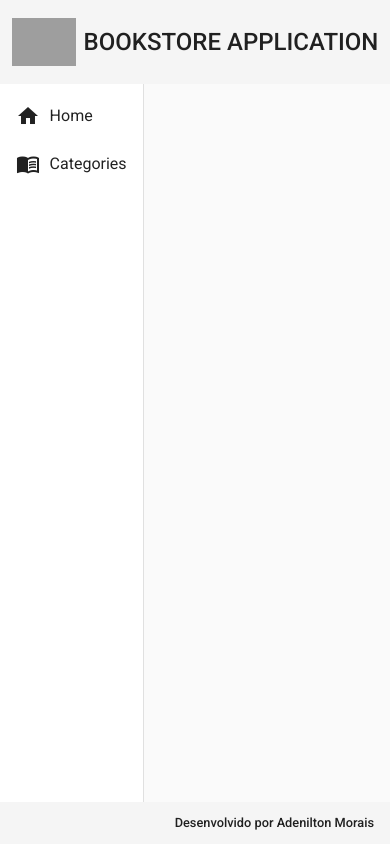
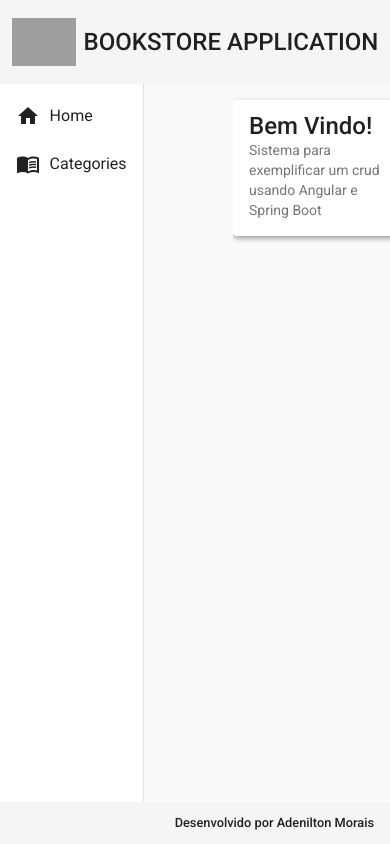
Before and after one commit to Adeniltonarcanjo/bookstore-front, an Angular app: page / in a window 390 px wide. Built offline with nearby package versions, Linux system fonts and the light colour scheme; grey boxes are pictures that could not be loaded.

Commit message:
home implemented with route

```diff
--- a/src/app/app-routing.module.ts
+++ b/src/app/app-routing.module.ts
@@ -1,7 +1,12 @@
 import { NgModule } from '@angular/core';
 import { RouterModule, Routes } from '@angular/router';
+import { HomeComponent } from './components/views/home/home.component';
 
-const routes: Routes = [];
+const routes: Routes = [
+  {
+    path:"",component:HomeComponent
+  }
+];
 
 @NgModule({
   imports: [RouterModule.forRoot(routes)],
--- a/src/app/components/template/nav/nav.component.html
+++ b/src/app/components/template/nav/nav.component.html
@@ -1,17 +1,17 @@
 <mat-sidenav-container class="container">
     <mat-sidenav mode="side" opened>
         <mat-nav-list>
-            <a mat-list-item>
-               <i class="material-icons">home</i>
-               Home
+            <a routerLink="" mat-list-item>
+                <i class="material-icons">home</i>
+                Home
             </a>
             <a mat-list-item>
                 <i class="material-icons">menu_book</i>
                 Categories
-             </a>
+            </a>
         </mat-nav-list>
     </mat-sidenav>
-    <mat-sidenav-content >
-
+    <mat-sidenav-content>
+        <router-outlet></router-outlet>
     </mat-sidenav-content>
 </mat-sidenav-container>
--- /dev/null
+++ b/src/app/components/views/home/home.component.css
@@ -0,0 +1,16 @@
+.home{
+    width: 95%;
+    margin: 1rem auto;
+   }
+
+@media(max-width:450px){
+    .home{
+        width: 70%;
+    }
+}
+
+@media(max-width:770px){
+    .home{
+        width: 90%;
+    }
+}
--- /dev/null
+++ b/src/app/components/views/home/home.component.html
@@ -0,0 +1,5 @@
+<mat-card class="home mat-elevation-z4">
+    <mat-card-title class="title">Bem Vindo!</mat-card-title>
+    <mat-card-subtitle class="subtitle">Sistema para exemplificar um crud usando Angular e Spring Boot
+    </mat-card-subtitle>
+</mat-card>
--- /dev/null
+++ b/src/app/components/views/home/home.component.ts
@@ -0,0 +1,15 @@
+import { Component, OnInit } from '@angular/core';
+
+@Component({
+  selector: 'app-home',
+  templateUrl: './home.component.html',
+  styleUrls: ['./home.component.css']
+})
+export class HomeComponent implements OnInit {
+
+  constructor() { }
+
+  ngOnInit(): void {
+  }
+
+}
```
Also changed, not shown: src/app/app.module.ts (+6 -2 lines), src/app/components/template/footer/footer.component.html (line endings or trailing spaces).
